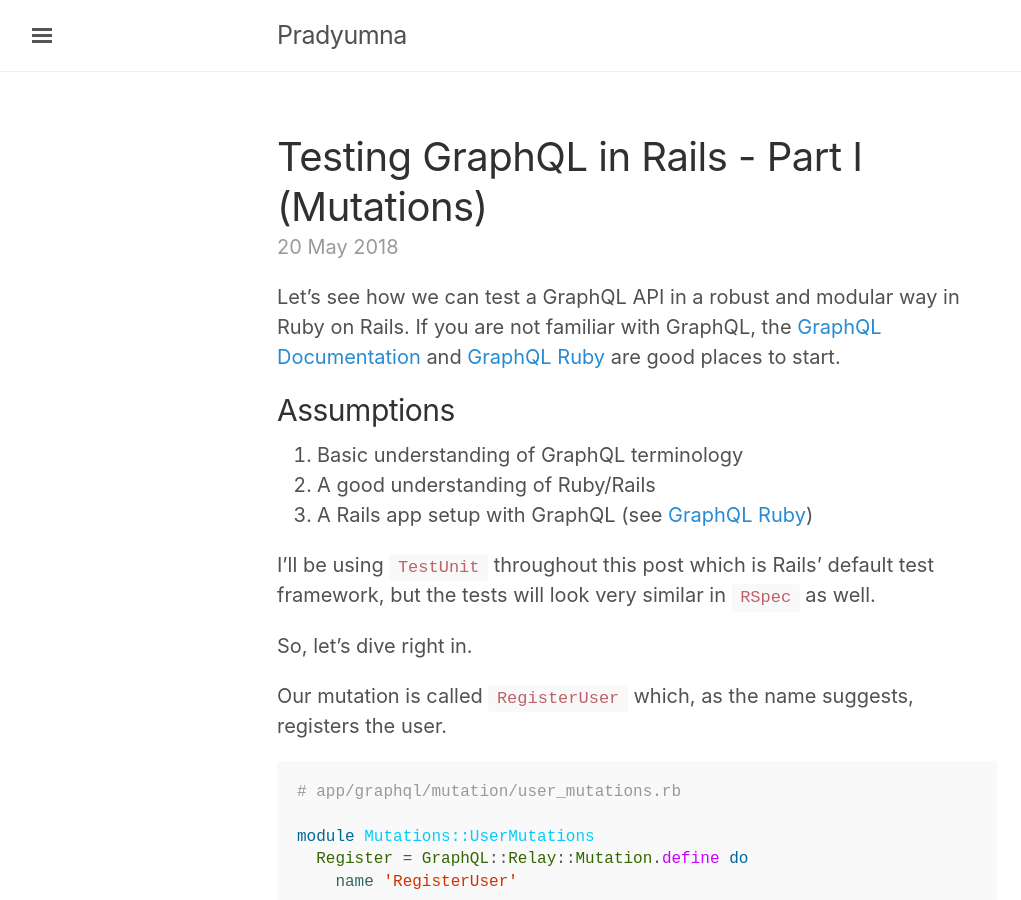
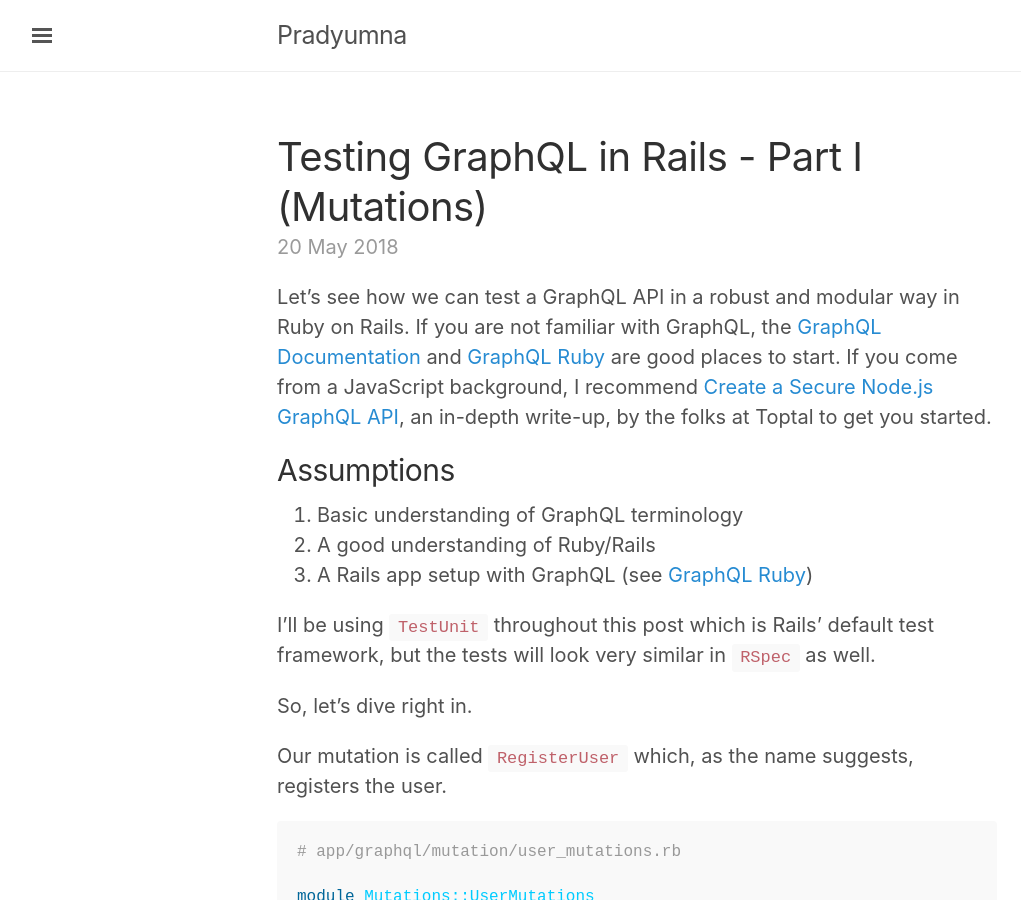
Before and after one commit to pradyumna2905/pradyumna.io, a Jekyll site: the page built from _posts/2018-05-20-testing-your-graphql-rails-app.md, in a window 1280 px wide and 900 px high. Shown: the whole window, without its empty margins (3-1024 px from the left). Built offline with Jekyll 4.4.1, drawn with Linux system fonts in a browser that asks for light colours.

Commit message:
Mention Toptal's blog.

```diff
--- a/_posts/2018-05-20-testing-your-graphql-rails-app.md
+++ b/_posts/2018-05-20-testing-your-graphql-rails-app.md
@@ -4,7 +4,7 @@ layout: post
 published: true
 ---
 
-Let's see how we can test a GraphQL API in a robust and modular way in Ruby on Rails. If you are not familiar with GraphQL, the [GraphQL Documentation](http://graphql.org/learn/) and [GraphQL Ruby](http://graphql-ruby.org/) are good places to start.
+Let's see how we can test a GraphQL API in a robust and modular way in Ruby on Rails. If you are not familiar with GraphQL, the [GraphQL Documentation](http://graphql.org/learn/) and [GraphQL Ruby](http://graphql-ruby.org/) are good places to start. If you come from a JavaScript background, I recommend [Create a Secure Node.js GraphQL API](https://www.toptal.com/graphql/graphql-nodejs-api), an in-depth write-up, by the folks at Toptal to get you started.
 
 ## Assumptions
 1. Basic understanding of GraphQL terminology
```
